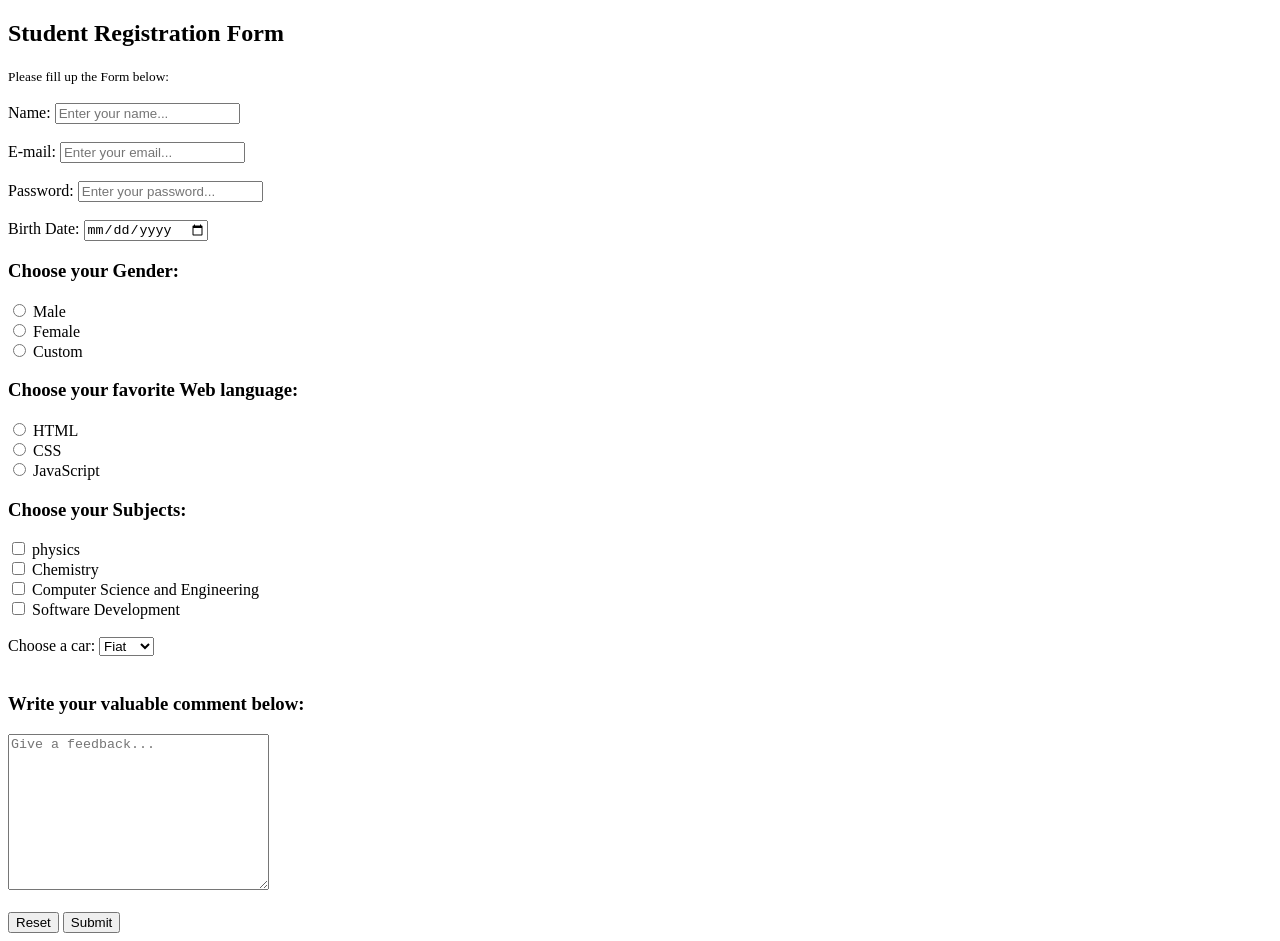
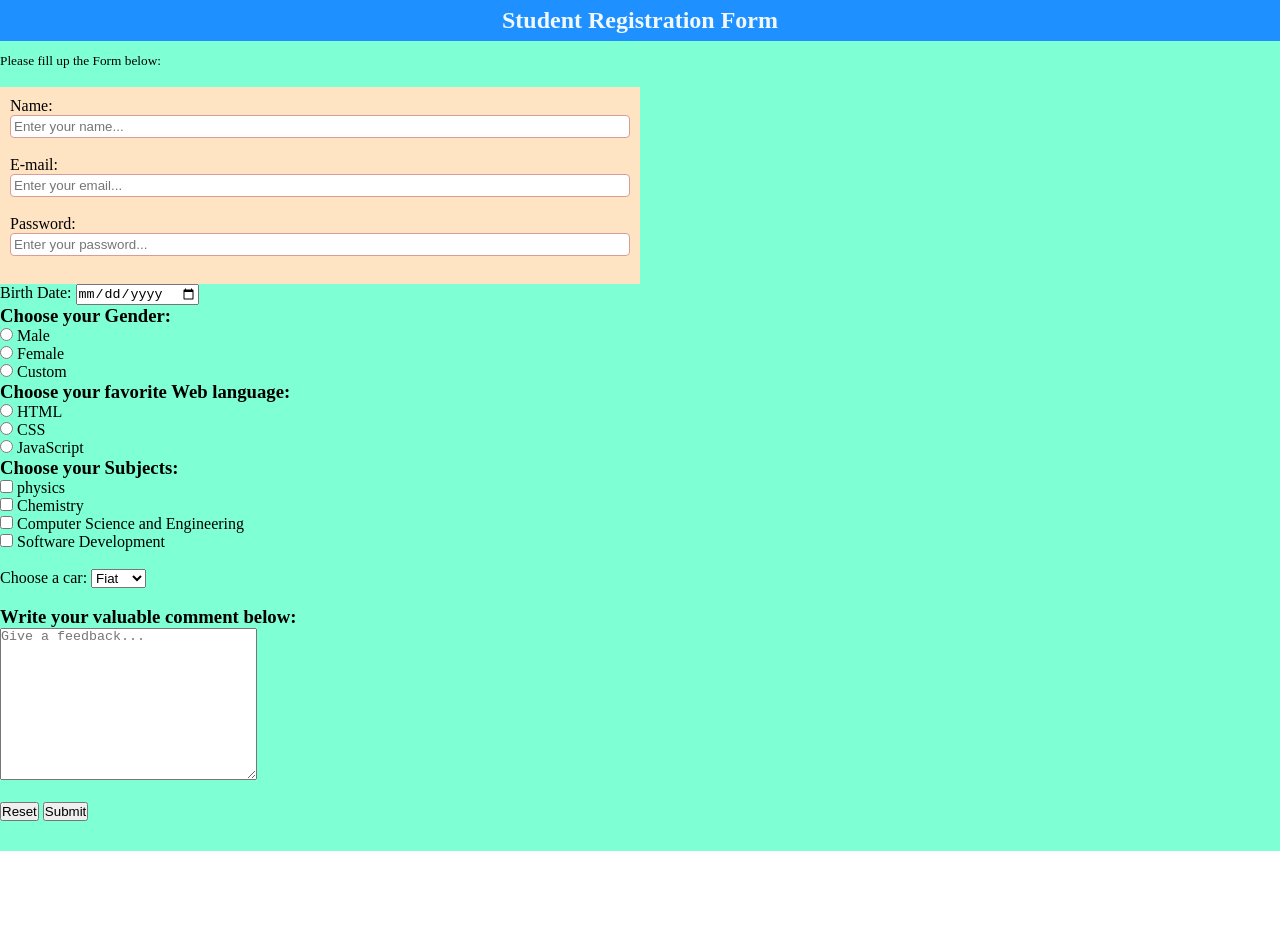
Before and after one commit to Mamun128169/Simple-Registration-Form, a plain HTML site: page index.html in a window 1280 px wide. After the commit the page ends 851 px from the top, so only its background shows below. Drawn offline with Linux system fonts and the light colour scheme.

Commit message:
add some html and css style

```diff
--- a/index.html
+++ b/index.html
@@ -9,11 +9,12 @@
 </head>
 <body>
     <section>
-        <h2>Student Registration Form</h2>
+        <h2 id="main-head">Student Registration Form</h2>
         <small>Please fill up the Form below:</small>
         <br> <br>
         <div class="studen-form">
             <form action="./action.php">
+                <div class="first">
                     <label for="name">
                         Name: <input type="text" id="name" placeholder="Enter your name...">
                     </label>
@@ -28,6 +29,7 @@
                         Password: <input type="password" id="pass" placeholder="Enter your password...">
                     </label>
                     <br><br>
+                </div>
 
                 <label for="date">
                     Birth Date: <input type="date" id="name" placeholder="Enter your birth date...">
--- a/styles/style.css
+++ b/styles/style.css
@@ -0,0 +1,39 @@
+* {
+    margin: 0;
+    padding: 0;
+    box-sizing: border-box;
+}
+
+section {
+    background-color: aquamarine;
+    padding-bottom: 30px;
+}
+
+#main-head {
+    background-color: dodgerblue;
+    color: aliceblue;
+    padding: 7px;
+    text-align: center;
+    margin-bottom: 10px;
+}
+
+.first {
+    width: 50%;
+    background-color: bisque;
+    padding: 10px;
+}
+
+.first input {
+    width: 100%;
+    border: 1px solid rgb(217, 157, 150);
+    padding: 3px;
+    border-radius: 4px;
+}
+
+.first input:focus {
+    outline: none;
+}
+
+input[type = password] {
+    color: red;
+}
```
Lines whose indentation alone changed are shown as unchanged.
